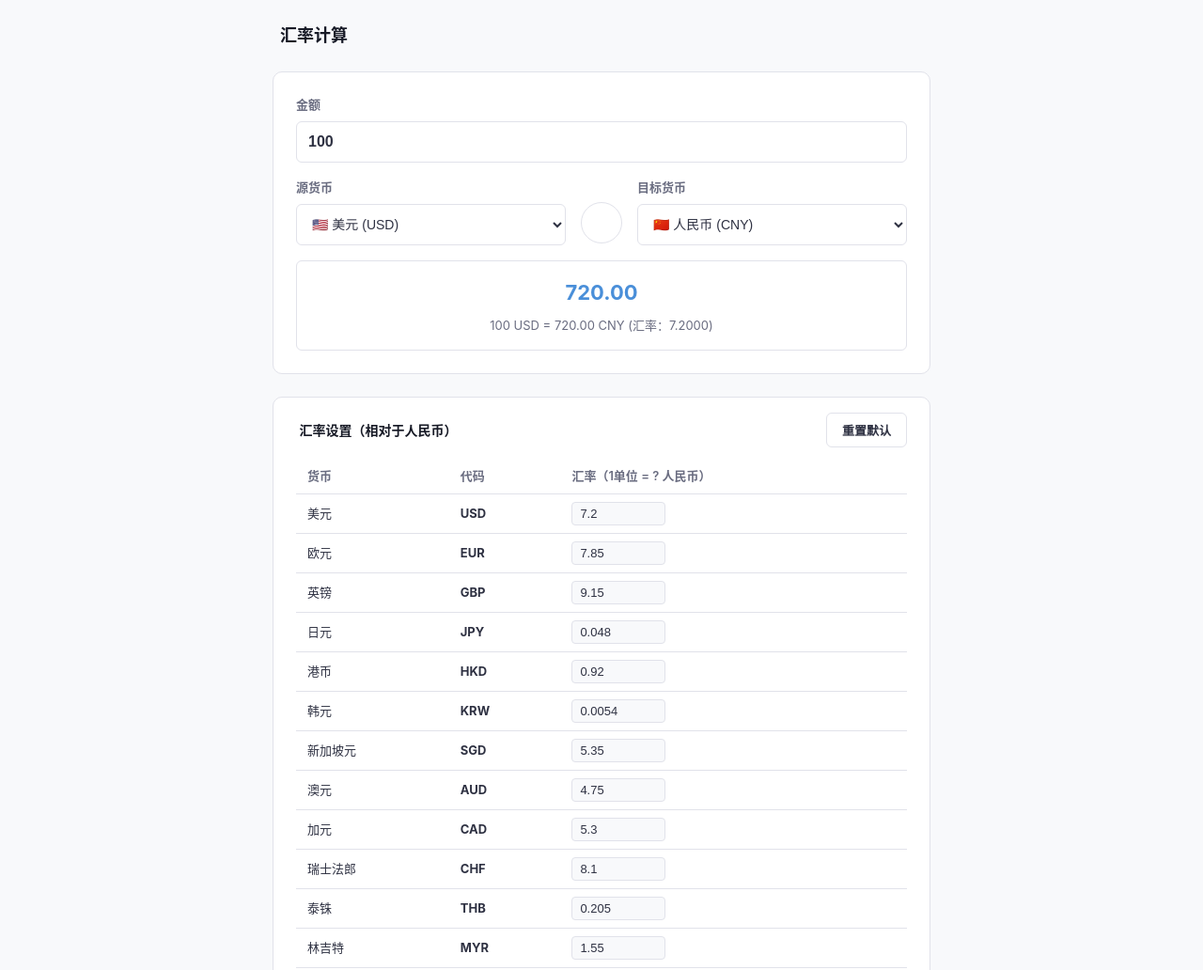
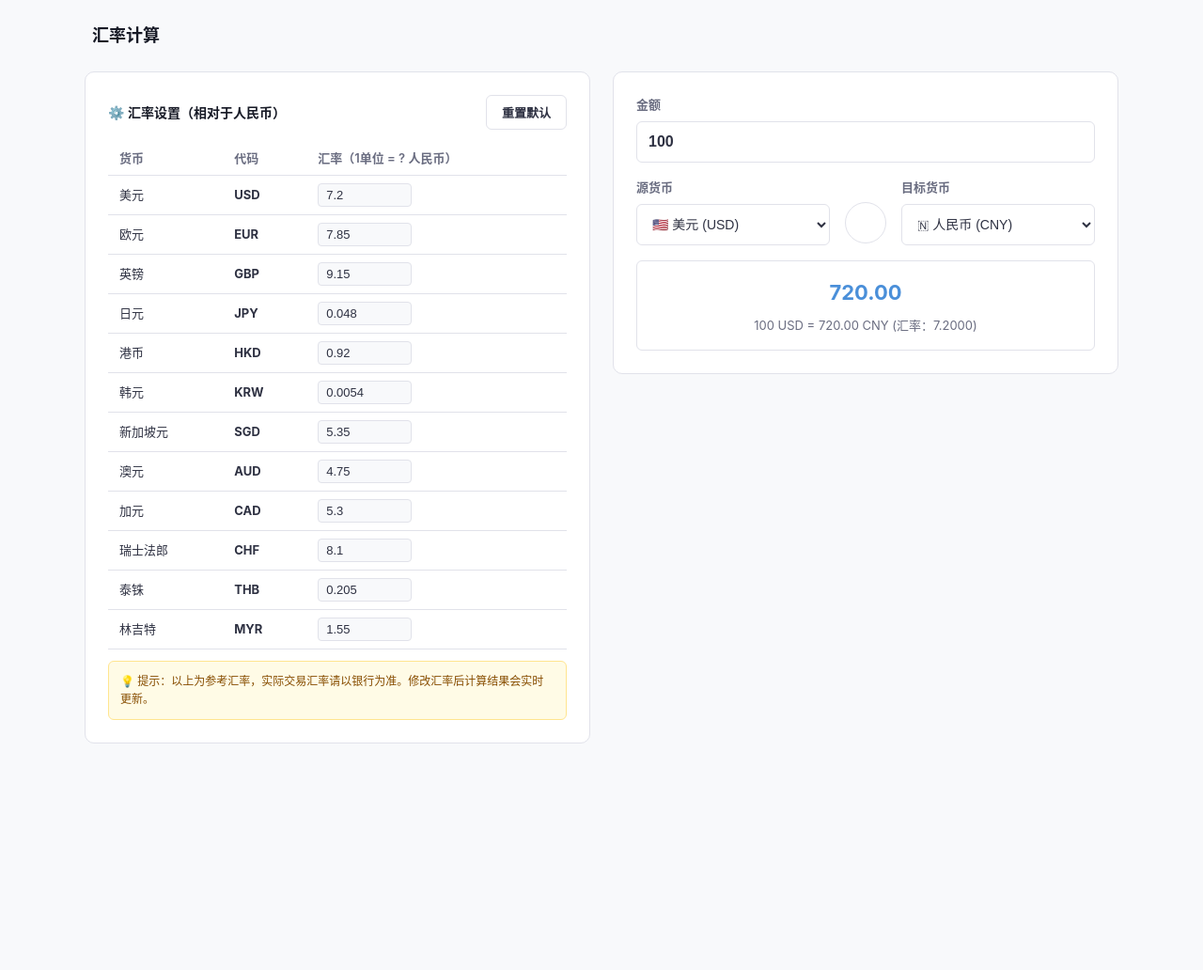
Before and after one commit to AiTingT/ExcelStation, a plain HTML site: page static/toolbox/tools/currency-converter.html in a window 1280 px wide. Shown: the top 1032 px of the page at 94% size. After the commit the page ends 815 px from the top, so only its background shows below. Drawn offline with Linux system fonts and the light colour scheme; a web font is replaced by a local one.

Commit message:
ui: 汇率计算改为左右布局 + 修复图标
- 布局改为左右结构：左侧汇率设置，右侧转换器
- 修复缺失图标：改用 mgc_exchange_dollar_line
- 响应式设计：小屏幕自动切换为上下布局

Co-Authored-By: Claude <noreply@anthropic.com>

```diff
--- a/static/toolbox/tools/currency-converter.html
+++ b/static/toolbox/tools/currency-converter.html
@@ -15,7 +15,7 @@
       padding: var(--space-6);
       line-height: var(--leading-normal);
     }
-    .container { max-width: 700px; margin: 0 auto; }
+    .container { max-width: 1100px; margin: 0 auto; }
     h1 {
       font-size: var(--text-xl);
       font-weight: 700;
@@ -25,12 +25,17 @@
       align-items: center;
       gap: var(--space-2);
     }
-    .converter-card {
+    .layout {
+      display: grid;
+      grid-template-columns: 1fr 1fr;
+      gap: var(--space-6);
+      align-items: start;
+    }
+    .converter-card, .rate-editor {
       background: var(--bg-surface);
       border: 1px solid var(--border-base);
       border-radius: var(--radius-md);
       padding: var(--space-6);
-      margin-bottom: var(--space-4);
     }
     .amount-input {
       margin-bottom: var(--space-4);
@@ -124,11 +129,6 @@
       font-size: var(--text-sm);
       color: var(--fg-muted);
     }
-    .rate-editor {
-      margin-top: var(--space-6);
-      padding-top: var(--space-4);
-      border-top: 1px solid var(--border-base);
-    }
     .rate-editor h3 {
       font-size: var(--text-md);
       font-weight: 600;
@@ -175,11 +175,6 @@
       font-size: var(--text-xs);
       color: #874d00;
     }
-    .actions {
-      margin-top: var(--space-4);
-      display: flex;
-      gap: var(--space-2);
-    }
     button {
       padding: var(--space-2) var(--space-4);
       border: none;
@@ -189,13 +184,6 @@
       cursor: pointer;
       transition: all 0.2s;
     }
-    .btn-primary {
-      background: var(--color-brand);
-      color: white;
-    }
-    .btn-primary:hover {
-      background: var(--color-brand-hover);
-    }
     .btn-secondary {
       background: var(--bg-surface);
       border: 1px solid var(--border-base);
@@ -204,71 +192,22 @@
     .btn-secondary:hover {
       background: var(--bg-hover);
     }
+    @media (max-width: 900px) {
+      .layout {
+        grid-template-columns: 1fr;
+      }
+    }
   </style>
 </head>
 <body>
   <div class="container">
-    <h1><i class="mgc_currency_exchange_line"></i> 汇率计算</h1>
+    <h1><i class="mgc_exchange_dollar_line"></i> 汇率计算</h1>
 
-    <div class="converter-card">
-      <div class="amount-input">
-        <label>金额</label>
-        <input type="number" id="amountInput" placeholder="输入金额" value="100" step="0.01">
-      </div>
-
-      <div class="currency-row">
-        <div class="currency-select">
-          <label>源货币</label>
-          <select id="fromCurrency">
-            <option value="CNY">🇨🇳 人民币 (CNY)</option>
-            <option value="USD" selected>🇺🇸 美元 (USD)</option>
-            <option value="EUR">🇪🇺 欧元 (EUR)</option>
-            <option value="GBP">🇬🇧 英镑 (GBP)</option>
-            <option value="JPY">🇯🇵 日元 (JPY)</option>
-            <option value="HKD">🇭🇰 港币 (HKD)</option>
-            <option value="KRW">🇰🇷 韩元 (KRW)</option>
-            <option value="SGD">🇸🇬 新加坡元 (SGD)</option>
-            <option value="AUD">🇦🇺 澳元 (AUD)</option>
-            <option value="CAD">🇨🇦 加元 (CAD)</option>
-            <option value="CHF">🇨🇭 瑞士法郎 (CHF)</option>
-            <option value="THB">🇹🇭 泰铢 (THB)</option>
-            <option value="MYR">🇲🇾 马来西亚林吉特 (MYR)</option>
-          </select>
-        </div>
-
-        <div class="swap-btn" id="swapBtn" title="交换货币">
-          <i class="mgc_swap_line"></i>
-        </div>
-
-        <div class="currency-select">
-          <label>目标货币</label>
-          <select id="toCurrency">
-            <option value="CNY" selected>🇨🇳 人民币 (CNY)</option>
-            <option value="USD">🇺🇸 美元 (USD)</option>
-            <option value="EUR">🇪🇺 欧元 (EUR)</option>
-            <option value="GBP">🇧 英镑 (GBP)</option>
-            <option value="JPY">🇯🇵 日元 (JPY)</option>
-            <option value="HKD">🇭🇰 港币 (HKD)</option>
-            <option value="KRW">🇰🇷 韩元 (KRW)</option>
-            <option value="SGD">🇬 新加坡元 (SGD)</option>
-            <option value="AUD">🇺 澳元 (AUD)</option>
-            <option value="CAD">🇨🇦 加元 (CAD)</option>
-            <option value="CHF">🇨🇭 瑞士法郎 (CHF)</option>
-            <option value="THB">🇭 泰铢 (THB)</option>
-            <option value="MYR">🇾 马来西亚林吉特 (MYR)</option>
-          </select>
-        </div>
-      </div>
-
-      <div class="result-box">
-        <div class="result-amount" id="resultAmount">720.00</div>
-        <div class="result-formula" id="resultFormula">100 USD = 720.00 CNY (汇率：7.20)</div>
-      </div>
-    </div>
-
-    <div class="converter-card rate-editor">
+    <div class="layout">
+      <!-- 左侧：汇率设置 -->
+      <div class="rate-editor">
         <h3>
-        <span>️ 汇率设置（相对于人民币）</span>
+          <span>⚙️ 汇率设置（相对于人民币）</span>
           <button class="btn-secondary" id="resetRatesBtn">重置默认</button>
         </h3>
 
@@ -289,11 +228,68 @@
           💡 提示：以上为参考汇率，实际交易汇率请以银行为准。修改汇率后计算结果会实时更新。
         </div>
       </div>
+
+      <!-- 右侧：转换器 -->
+      <div class="converter-card">
+        <div class="amount-input">
+          <label>金额</label>
+          <input type="number" id="amountInput" placeholder="输入金额" value="100" step="0.01">
+        </div>
+
+        <div class="currency-row">
+          <div class="currency-select">
+            <label>源货币</label>
+            <select id="fromCurrency">
+              <option value="CNY">🇨🇳 人民币 (CNY)</option>
+              <option value="USD" selected>🇺🇸 美元 (USD)</option>
+              <option value="EUR">🇪🇺 欧元 (EUR)</option>
+              <option value="GBP">🇬🇧 英镑 (GBP)</option>
+              <option value="JPY">🇯🇵 日元 (JPY)</option>
+              <option value="HKD">🇭🇰 港币 (HKD)</option>
+              <option value="KRW">🇰🇷 韩元 (KRW)</option>
+              <option value="SGD">🇸🇬 新加坡元 (SGD)</option>
+              <option value="AUD">🇦 澳元 (AUD)</option>
+              <option value="CAD">🇨🇦 加元 (CAD)</option>
+              <option value="CHF">🇨🇭 瑞士法郎 (CHF)</option>
+              <option value="THB">🇹🇭 泰铢 (THB)</option>
+              <option value="MYR">🇲🇾 马来西亚林吉特 (MYR)</option>
+            </select>
+          </div>
+
+          <div class="swap-btn" id="swapBtn" title="交换货币">
+            <i class="mgc_swap_line"></i>
+          </div>
+
+          <div class="currency-select">
+            <label>目标货币</label>
+            <select id="toCurrency">
+              <option value="CNY" selected>🇳 人民币 (CNY)</option>
+              <option value="USD">🇺 美元 (USD)</option>
+              <option value="EUR">🇪🇺 欧元 (EUR)</option>
+              <option value="GBP">🇬🇧 英镑 (GBP)</option>
+              <option value="JPY">🇯🇵 日元 (JPY)</option>
+              <option value="HKD">🇰 港币 (HKD)</option>
+              <option value="KRW">🇷 韩元 (KRW)</option>
+              <option value="SGD">🇬 新加坡元 (SGD)</option>
+              <option value="AUD">🇺 澳元 (AUD)</option>
+              <option value="CAD">🇨 加元 (CAD)</option>
+              <option value="CHF">🇨🇭 瑞士法郎 (CHF)</option>
+              <option value="THB">🇹🇭 泰铢 (THB)</option>
+              <option value="MYR">🇲 马来西亚林吉特 (MYR)</option>
+            </select>
+          </div>
+        </div>
+
+        <div class="result-box">
+          <div class="result-amount" id="resultAmount">720.00</div>
+          <div class="result-formula" id="resultFormula">100 USD = 720.00 CNY (汇率：7.20)</div>
+        </div>
+      </div>
+    </div>
   </div>
 
   <script>
     // 默认汇率（相对于人民币，1单位外币 = ? 人民币）
-    // 数据来源：参考汇率，实际使用时请更新
     const defaultRates = {
       CNY: 1.0000,
       USD: 7.2000,
@@ -310,7 +306,6 @@
       MYR: 1.5500
     };
 
-    // 从 localStorage 加载或初始化汇率
     let rates = {};
     try {
       const saved = localStorage.getItem('exchangeRates');
@@ -328,7 +323,6 @@
     const rateTableBody = document.getElementById('rateTableBody');
     const resetRatesBtn = document.getElementById('resetRatesBtn');
 
-    // 货币名称映射
     const currencyNames = {
       CNY: '人民币', USD: '美元', EUR: '欧元', GBP: '英镑',
       JPY: '日元', HKD: '港币', KRW: '韩元', SGD: '新加坡元',
@@ -339,13 +333,9 @@
       const amount = parseFloat(amountInput.value) || 0;
       const from = fromCurrency.value;
       const to = toCurrency.value;
-
-      // 先转成人民币，再转成目标货币
       const amountInCNY = amount * rates[from];
       const result = amountInCNY / rates[to];
-
       const rate = rates[from] / rates[to];
-
       resultAmount.textContent = result.toFixed(2);
       resultFormula.textContent = `${amount} ${from} = ${result.toFixed(2)} ${to} (汇率：${rate.toFixed(4)})`;
     }
@@ -353,7 +343,7 @@
     function renderRateTable() {
       rateTableBody.innerHTML = '';
       Object.keys(rates).forEach(code => {
-        if (code === 'CNY') return; // 人民币是基准，不显示
+        if (code === 'CNY') return;
         const tr = document.createElement('tr');
         tr.innerHTML = `
           <td>${currencyNames[code] || code}</td>
@@ -362,8 +352,6 @@
         `;
         rateTableBody.appendChild(tr);
       });
-
-      // 绑定输入事件
       rateTableBody.querySelectorAll('input').forEach(input => {
         input.addEventListener('input', function() {
           const currency = this.dataset.currency;
@@ -378,11 +366,7 @@
     }
 
     function saveRates() {
-      try {
-        localStorage.setItem('exchangeRates', JSON.stringify(rates));
-      } catch (e) {
-        console.warn('无法保存汇率设置');
-      }
+      try { localStorage.setItem('exchangeRates', JSON.stringify(rates)); } catch (e) {}
     }
 
     function resetRates() {
@@ -401,14 +385,12 @@
       calculate();
     }
 
-    // 事件绑定
     amountInput.addEventListener('input', calculate);
     fromCurrency.addEventListener('change', calculate);
     toCurrency.addEventListener('change', calculate);
     swapBtn.addEventListener('click', swapCurrencies);
     resetRatesBtn.addEventListener('click', resetRates);
 
-    // 初始化
     renderRateTable();
     calculate();
   </script>
```
Also changed, not shown: static/toolbox/index.html (+1 -1 lines). Lines whose indentation alone changed are shown as unchanged.
